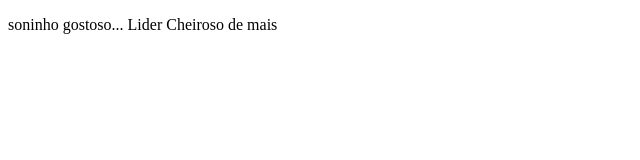
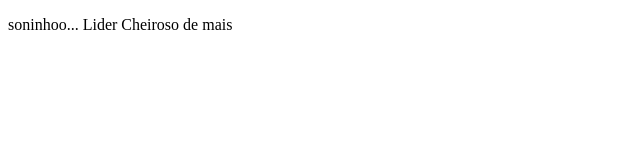
Before and after one commit to Valverde0611/site-do-lider, a plain HTML site: page index.html in a window 1280 px wide. Shown: the full height of the page, 0-640 px from the left. Drawn offline with Linux system fonts and the light colour scheme.

Commit message:
modifiquei

```diff
--- a/index.html
+++ b/index.html
@@ -3,7 +3,7 @@
 <head>
 <meta charset="utf-8">
 <title>Index</title>
-<p>soninho gostoso...  Lider Cheiroso de mais</p>
+<p>soninhoo...  Lider Cheiroso de mais</p>
 </head>
 
 <body>
```
